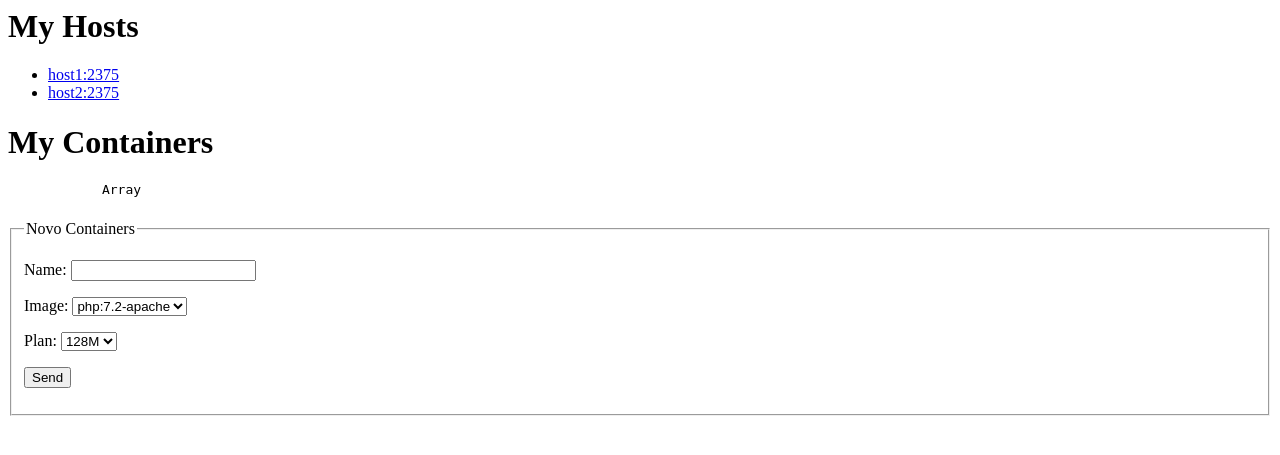
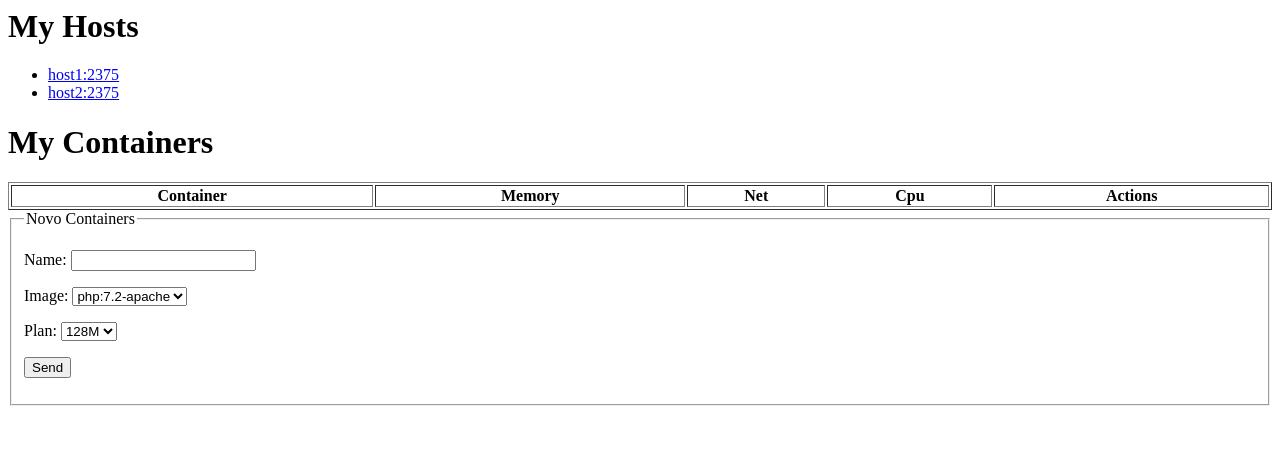
Before and after one commit to danielarcher/docker-host-php, a PHP site: the page made by index.php in a window 1280 px wide. Shown: the top 455 px of the page. Run offline with PHP 8.4, Linux system fonts and the light colour scheme; lists and menus that the app fills with data are empty.

Commit message:
alteracao da ordem de execução

```diff
--- a/index.php
+++ b/index.php
@@ -11,10 +11,6 @@ $hosts = ['host1:2375', 'host2:2375'];
 $images = ['php:7.2-apache', 'php:5.6-apache', 'mysql:5.6', 'alpine'];
 $plans = ['128M', '256M', '512M', '1G'];
 
-if (isset($_GET['host'])) {
-    $host = new Host('host1:2375');
-    $stats = $host->getStats();
-}
 
 if (isset($_POST['action']) && $_POST['action'] == 'new') {
     $user = new User('daniel', 'my-credit-cart');
@@ -25,6 +21,10 @@ if (isset($_POST['action']) && $_POST['action'] == 'new') {
     $manager->addContainer($container, $host);
 }
 
+if (isset($_GET['host'])) {
+    $host = new Host($_GET['host']);
+    $stats = $host->getStats();
+}
 echo '<pre>';
 #$stats = $host->getStats();
 #print_r($host2->getIp($container));
@@ -48,16 +48,28 @@ echo '</pre>';
 
         <?php if (isset($_GET['host'])): ?>
         <h1>My Containers</h1>
-        <pre>
-            <?php echo $stats ?>
-        </pre>
-        <table>
+        <table width="100%" border="1">
             <tr>
-                <th></th>
+                <th>Container</th>
+                <th>Memory</th>
+                <th>Net</th>
+                <th>Cpu</th>
+                <th>Actions</th>
             </tr>
+            <?php foreach ($stats as $container): ?>
             <tr>
-                <td></td>
+                <td><?php echo $container->containerName ?> (<?php echo $container->container ?>)</td>
+                <td><?php echo $container->memory->raw ?> (<?php echo $container->memory->percent ?>)</td>
+                <td><?php echo $container->netIo ?></td>
+                <td><?php echo $container->cpu ?></td>
+                <td>
+                    <a href="?host=<?php echo $_GET['host'] ?>&container=<?php echo $container->container ?>&action=start">Start</a>
+                    <a href="?host=<?php echo $_GET['host'] ?>&container=<?php echo $container->container ?>&action=stop">Stop</a>
+                    <a href="?host=<?php echo $_GET['host'] ?>&container=<?php echo $container->container ?>&action=destroy">Destroy</a>
+                </td>
             </tr>
+            <?php endforeach ?>
+
         </table>
         <fieldset>
             <legend>Novo Containers</legend>
@@ -68,14 +80,14 @@ echo '</pre>';
                 <p>Image:
                     <select name="image">
                         <?php foreach ($images as $image): ?>
-                            <option value="image"><?php echo $image ?></option>
+                            <option value="<?php echo $image ?>"><?php echo $image ?></option>
                         <?php endforeach ?>
                     </select>
                 </p>
                 <p>Plan:
                     <select name="plan">
                         <?php foreach ($plans as $plan): ?>
-                            <option value="plan"><?php echo $plan ?></option>
+                            <option value="<?php echo $plan ?>"><?php echo $plan ?></option>
                         <?php endforeach ?>
                     </select>
                 </p>
```
